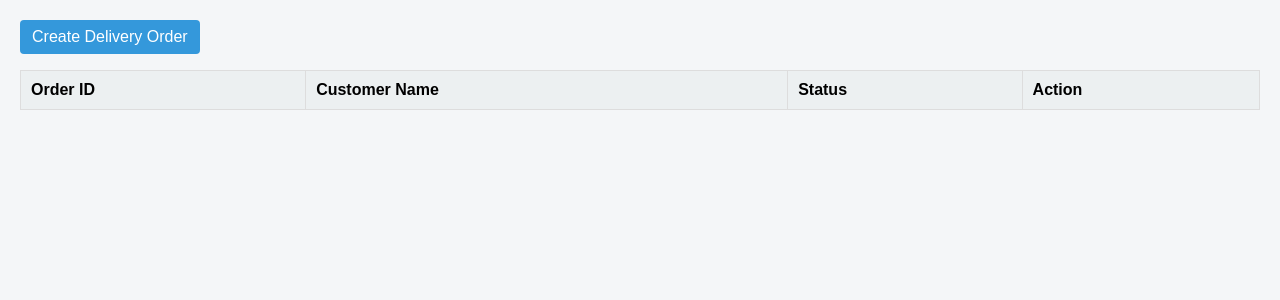
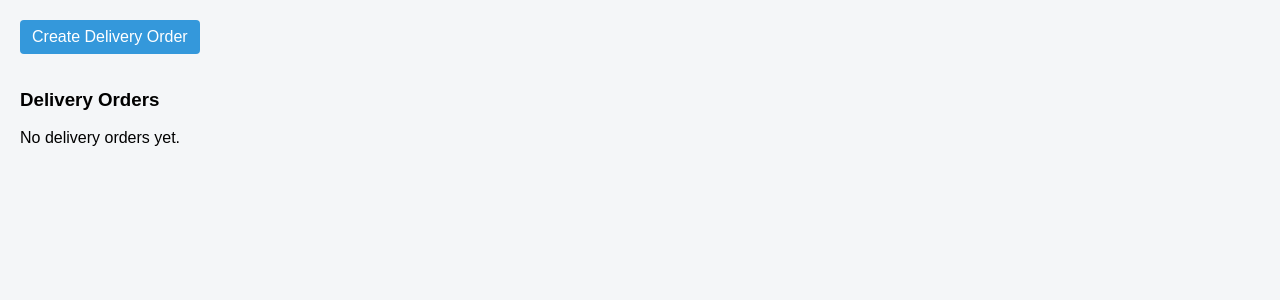
Before and after one commit to alfarid-rdwn/delivery-order-system, a Flask app: page / in a window 1280 px wide. Shown: the part 100-400 px from the top of the page. Run offline with Flask 3, Linux system fonts and the light colour scheme; lists and menus that the app fills with data are empty.

Commit message:
Sprint 3: display delivery order list on index page

```diff
--- a/src/app.py
+++ b/src/app.py
@@ -2,18 +2,22 @@ from flask import Flask, render_template, request, redirect, url_for
 
 app = Flask(__name__, template_folder="templates", static_folder="static")
 
+# temporary storage (Sprint 3)
+orders = []
+
 @app.route("/")
 def index():
-    return render_template("index.html")
+    return render_template("index.html", orders=orders)
 
 @app.route("/create", methods=["GET", "POST"])
 def create():
     if request.method == "POST":
-        customer_name = request.form.get("customer_name")
-        order_date = request.form.get("order_date")
+        order = {
+            "customer_name": request.form.get("customer_name"),
+            "order_date": request.form.get("order_date")
+        }
 
-        # sementara kita print dulu (Sprint 2)
-        print(customer_name, order_date)
+        orders.append(order)
 
         return redirect(url_for("index"))
 
--- a/src/templates/index.html
+++ b/src/templates/index.html
@@ -16,34 +16,30 @@
 <div class="container">
     <a href="/create" class="button">Create Delivery Order</a>
 
+    <h3>Delivery Orders</h3>
+
+    {% if orders %}
     <table>
         <thead>
             <tr>
-                <th>Order ID</th>
+                <th>No</th>
                 <th>Customer Name</th>
-                <th>Status</th>
-                <th>Action</th>
+                <th>Order Date</th>
             </tr>
         </thead>
         <tbody>
             {% for order in orders %}
             <tr>
-                <td>{{ order.order_id }}</td>
+                <td>{{ loop.index }}</td>
                 <td>{{ order.customer_name }}</td>
-                <td class="{% if order.status == 'Pending' %}status-pending{% else %}status-delivered{% endif %}">
-                    {{ order.status }}
-                </td>
-                <td>
-                    {% if order.status == 'Pending' %}
-                        <a href="/update/{{ order.order_id }}">Mark as Delivered</a>
-                    {% else %}
-                        -
-                    {% endif %}
-                </td>
+                <td>{{ order.order_date }}</td>
             </tr>
             {% endfor %}
         </tbody>
     </table>
+    {% else %}
+        <p>No delivery orders yet.</p>
+    {% endif %}
 </div>
 
 </body>
```
